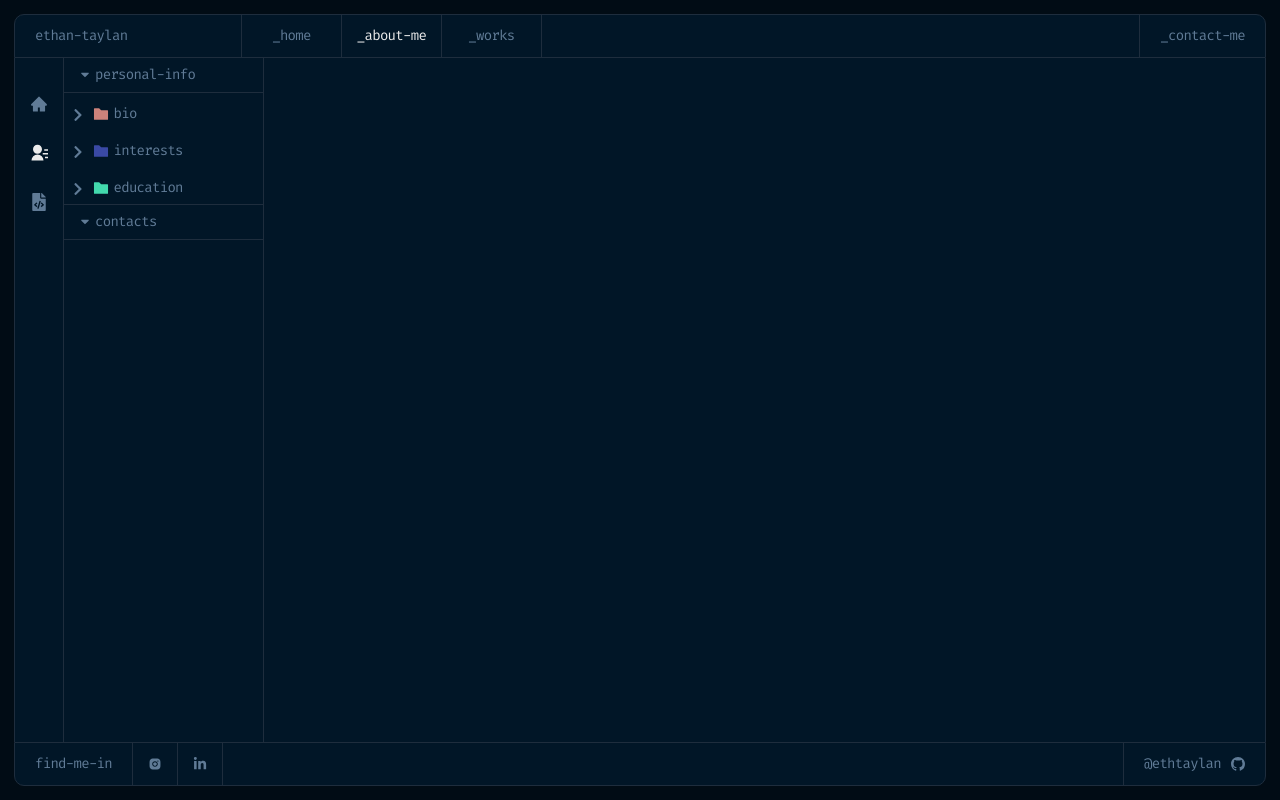
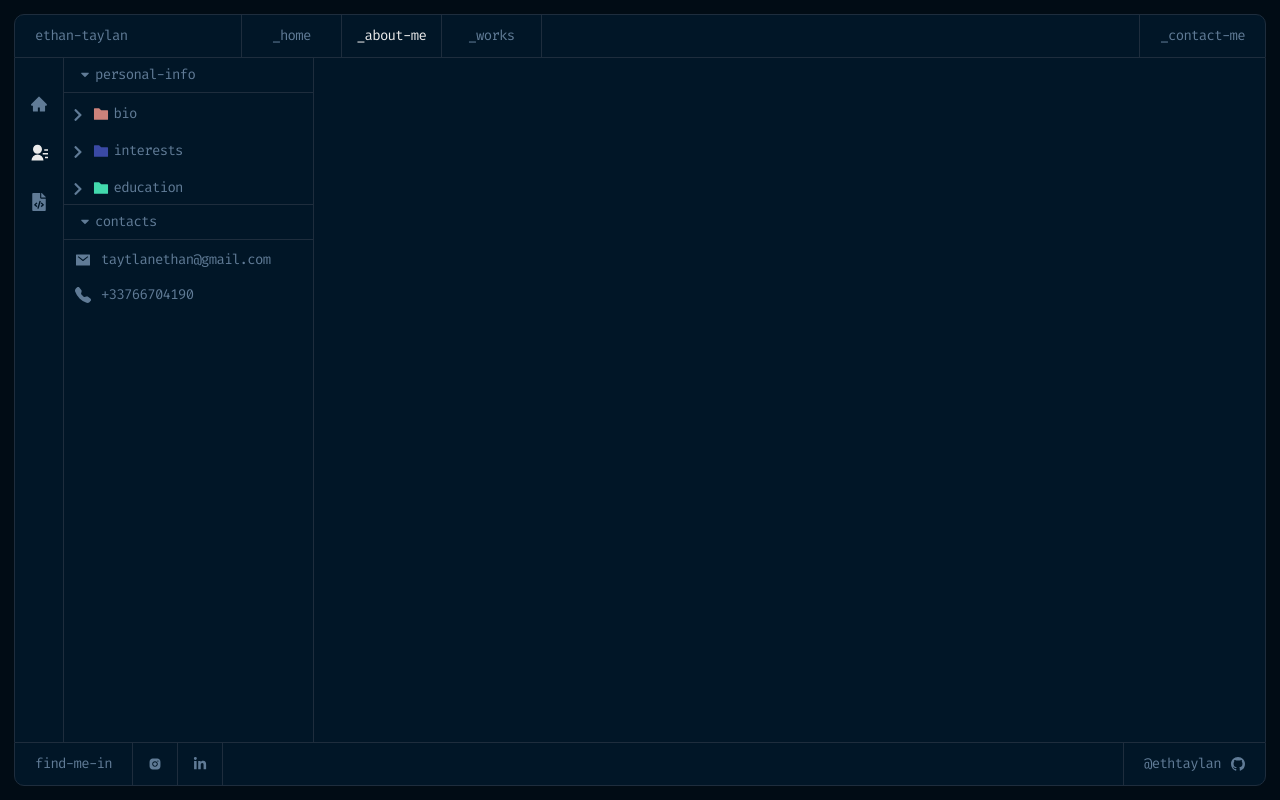
Before and after one commit to ethantaylan/ethan-taylan-portfolio, a React (Vite) app: page /about-me in a window 1280 px wide. Built offline with nearby package versions, Linux system fonts and the light colour scheme.

Commit message:
contact page bug

```diff
--- a/src/components/AboutMeItems/AboutMeItems.tsx
+++ b/src/components/AboutMeItems/AboutMeItems.tsx
@@ -3,6 +3,8 @@ import styled from 'styled-components';
 import { Generics } from '../../components/Generics';
 import { FaChevronDown, FaChevronRight } from 'react-icons/fa';
 import { AiFillFolder } from 'react-icons/ai';
+import { BsFillTelephoneFill } from 'react-icons/bs';
+import { IoMailSharp } from 'react-icons/io5';
 
 const TitleContainer = styled.div`
 	color: ${Generics.primary};
@@ -13,20 +15,26 @@ const TitleContainer = styled.div`
 `;
 
 interface ItemsProps {
-	title?: string;
-	children: any;
+	title?: any;
+	children?: any;
 	folderColors?: any;
 	folderIconActive?: boolean;
 	chevronIconActive?: boolean;
 	className?: string;
+	telIconActive?: boolean;
+	mailIconActive?: boolean;
+	number?: string;
+	mail?: string
 }
 
-const Items: React.FC<ItemsProps> = ({
+const AboutMeItems: React.FC<ItemsProps> = ({
 	chevronIconActive = true,
 	folderIconActive = true,
 	title,
-	children,
 	folderColors,
+	number,
+	mail,
+	children
 }) => {
 	const [isFolderActive, setisFolderActive] = React.useState<boolean>(false);
 
@@ -57,6 +65,8 @@ const Items: React.FC<ItemsProps> = ({
 						/>
 					)}
 					<span className='d-flex mx-1'>{title}</span>
+					{number && <span>{number}</span>}
+					{mail && <span>{mail}</span>}
 				</div>
 				 {isFolderActive && children}
 			</TitleContainer>
@@ -64,4 +74,4 @@ const Items: React.FC<ItemsProps> = ({
 	);
 };
 
-export default Items;
+export default AboutMeItems;
--- a/src/components/AboutMeItems/AboutMeSubItems.tsx
+++ b/src/components/AboutMeItems/AboutMeSubItems.tsx
@@ -2,10 +2,6 @@ import React from 'react';
 import { AiFillFileText } from 'react-icons/ai';
 import styled, { createGlobalStyle } from 'styled-components';
 import { Generics } from '../Generics';
-import { BsFillTelephoneFill } from 'react-icons/bs';
-import { IoMailSharp } from 'react-icons/io5';
-
-
 
 const SubItemContainer = styled.div`
 	color: ${Generics.primary};
@@ -30,18 +26,14 @@ interface AboutMeSubItemsProps {
 const AboutMeSubItems: React.FC<AboutMeSubItemsProps> = ({
 	fileIconActive = true,
 	subItemTitle,
-    telIconActive,
-    mailIconActive,
 }) => {
 	return (
 		<SubItemContainer className='hover d-flex cursor-pointer'>
 			<GlobalStyle />
-            <div className="d-flex margin-top-5 align-items-center padding-bottom-12 justify-content-center">
+			<div className='d-flex margin-top-5 align-items-center padding-bottom-12 justify-content-center'>
 				{fileIconActive && (
 					<AiFillFileText className='margin-left'></AiFillFileText>
 				)}
-            {telIconActive && <BsFillTelephoneFill className='mx-2' size={16} />}
-            {mailIconActive && <IoMailSharp className='mx-2' size={16} />}
 				{subItemTitle}
 			</div>
 		</SubItemContainer>
--- a/src/packages/AboutMe/AboutMe.tsx
+++ b/src/packages/AboutMe/AboutMe.tsx
@@ -5,14 +5,17 @@ import Items from '../../components/AboutMeItems/AboutMeItems';
 import ItemsTitle from '../../components/AboutMeItems/AboutMeItemsTitle';
 import AboutMeSubItems from '../../components/AboutMeItems/AboutMeSubItems';
 import { folderColors } from '../../components/AboutMeItems/folder-colors';
+import { BsFillTelephoneFill } from 'react-icons/bs';
+import { IoMailSharp } from 'react-icons/io5';
 
 const FolderContainer = styled.div`
-	width: 200px;
+	width: 250px;
 	height: 100%;
 	border-right: 1px solid ${Generics.secondary};
 `;
 
-interface AboutMeProps {}
+interface AboutMeProps {
+}
 
 const AboutMe: React.FC<AboutMeProps> = ({}) => {
 	return (
@@ -21,58 +24,46 @@ const AboutMe: React.FC<AboutMeProps> = ({}) => {
 			<Items
 				folderColors={folderColors.salmon}
 				title={'bio'}
-				children={
-					<AboutMeSubItems
-						subItemTitle='bio.txt'
-					/>
-				}
+				children={<AboutMeSubItems subItemTitle='bio.txt' />}
 			/>
 			<Items
 				folderColors={folderColors.blue}
 				title={'interests'}
-				children={
-					<AboutMeSubItems
-						subItemTitle='hobbies.txt'
-					/>
-				}
+				children={<AboutMeSubItems subItemTitle='hobbies.txt' />}
 			/>
 			<Items
 				folderColors={folderColors.green}
 				title={'education'}
-				children={
-					<AboutMeSubItems
-						subItemTitle='education.txt'
-					/>
-				}
+				children={<AboutMeSubItems subItemTitle='education.txt' />}
 			/>
 			<ItemsTitle
 				className='my-border-top'
 				itemsTitle='contacts'
 			/>
 			<Items
+				mail='taytlanethan@gmail.com'
+				mailIconActive={true}
+				telIconActive={false}
 				chevronIconActive={false}
 				folderIconActive={false}
-				children={
-					<AboutMeSubItems
-						fileIconActive={false}
-						subItemTitle='+33766704190'
-						telIconActive={true}
+				title={
+					<IoMailSharp
+						className='mx-2'
+						size={16}
 					/>
 				}
-				title={''}
 			/>
 			<Items
-				className="my-border-top d-none"
+				number='+33766704190'
+				telIconActive={true}
+				mailIconActive={false}
 				chevronIconActive={false}
 				folderIconActive={false}
-				children={
-					<div className='d-flex flex-row'>
-						<AboutMeSubItems
-							fileIconActive={false}
-							subItemTitle='taylanethan@gmail.com'
-							mailIconActive={true}
-						/>
-					</div>
+				title={
+					<BsFillTelephoneFill
+						className='mx-2'
+						size={16}
+					/>
 				}
 			/>
 		</FolderContainer>
```
Lines whose indentation alone changed are shown as unchanged.
